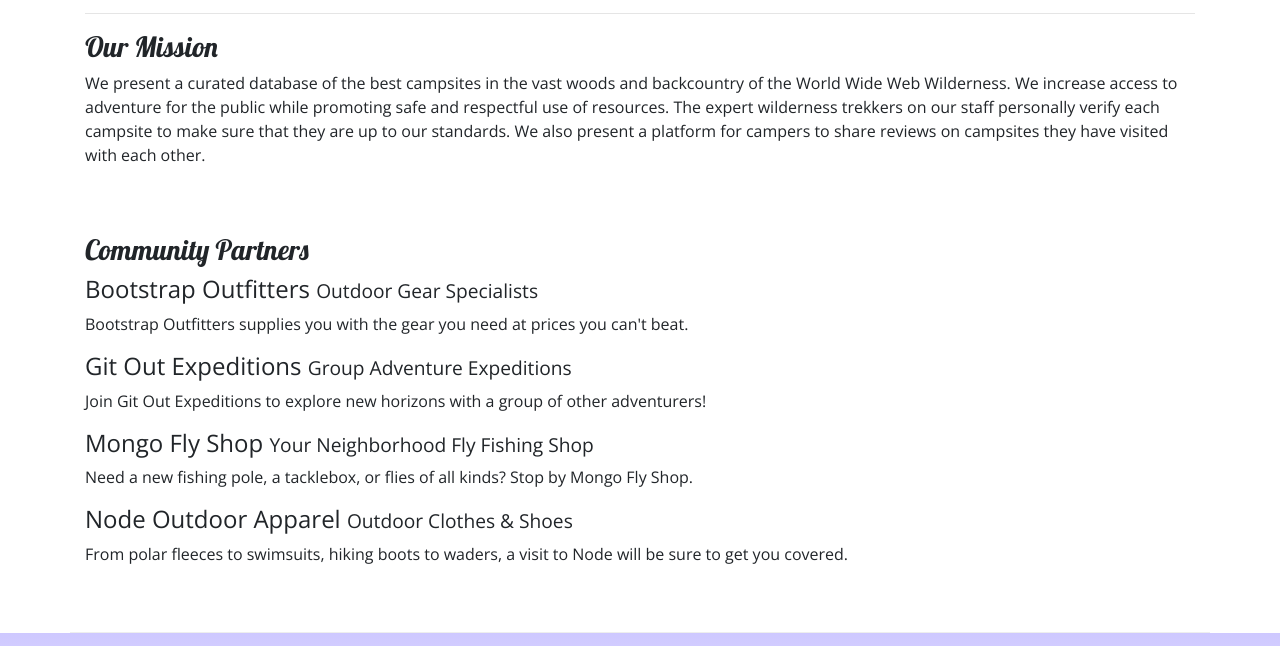
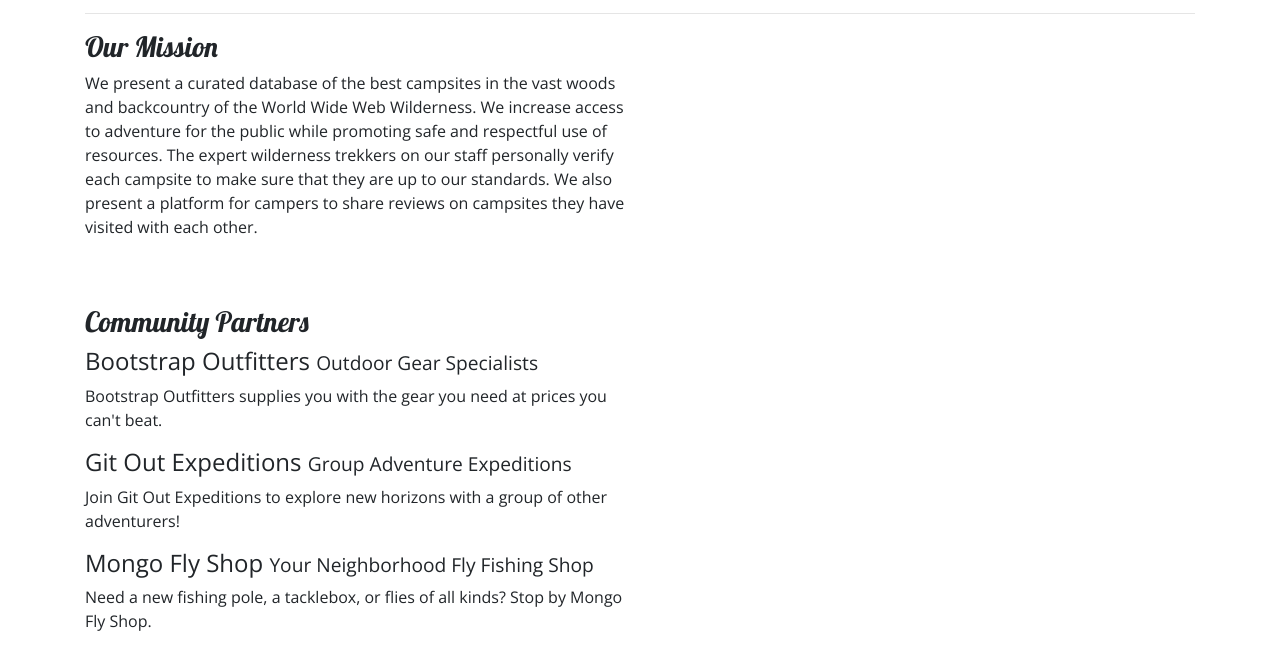
Before and after one commit to RameloMunoz/nucampsite, a website: page aboutus.html in a window 1280 px wide. Shown: the part 236-882 px from the top of the page. Drawn offline with nearby package versions, Linux system fonts and the light colour scheme.

Commit message:
more changes

```diff
--- a/aboutus.html
+++ b/aboutus.html
@@ -38,14 +38,14 @@
         </div>
 
         <div class="row">
-            <div class="col" >
+            <div class="col col-sm-6" >
                 <h3>Our Mission</h3>
                 <p>We present a curated database of the best campsites in the vast woods and backcountry of the World Wide Web Wilderness. We increase access to adventure for the public while promoting safe and respectful use of resources. The expert wilderness trekkers on our staff personally verify each campsite to make sure that they are up to our standards. We also present a platform for campers to share reviews on campsites they have visited with each other.</p>
             </div>
         </div>
 
         <div class="row row-content">
-            <div class="col">
+            <div class="col col-sm-6">
                 <h3>Community Partners</h3>
                 <h4>Bootstrap Outfitters <small>Outdoor Gear Specialists</small></h4>
                 <p  class="d-none d-sm-block" >Bootstrap Outfitters supplies you with the gear you need at prices you can't beat.</p>
```
